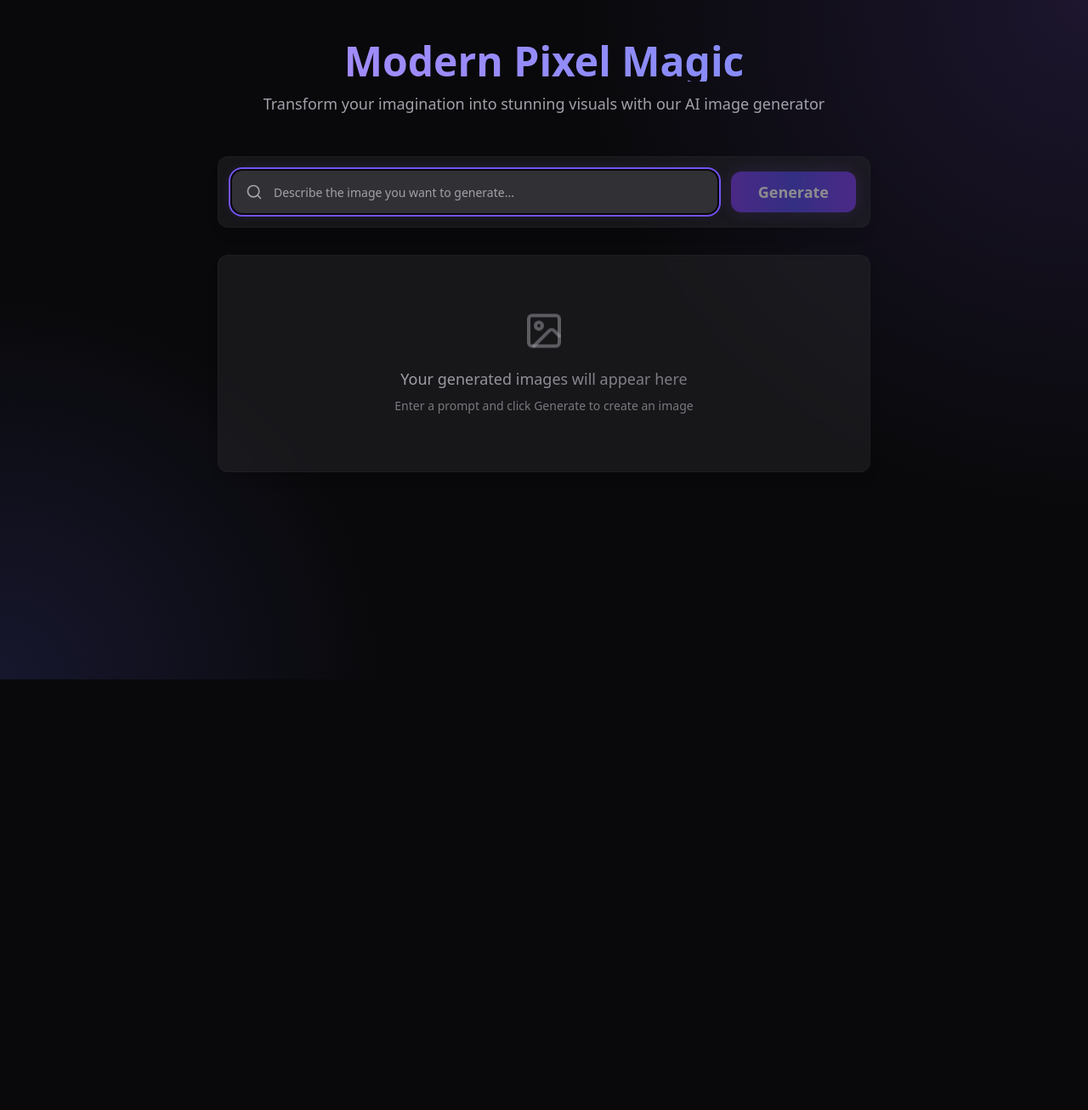
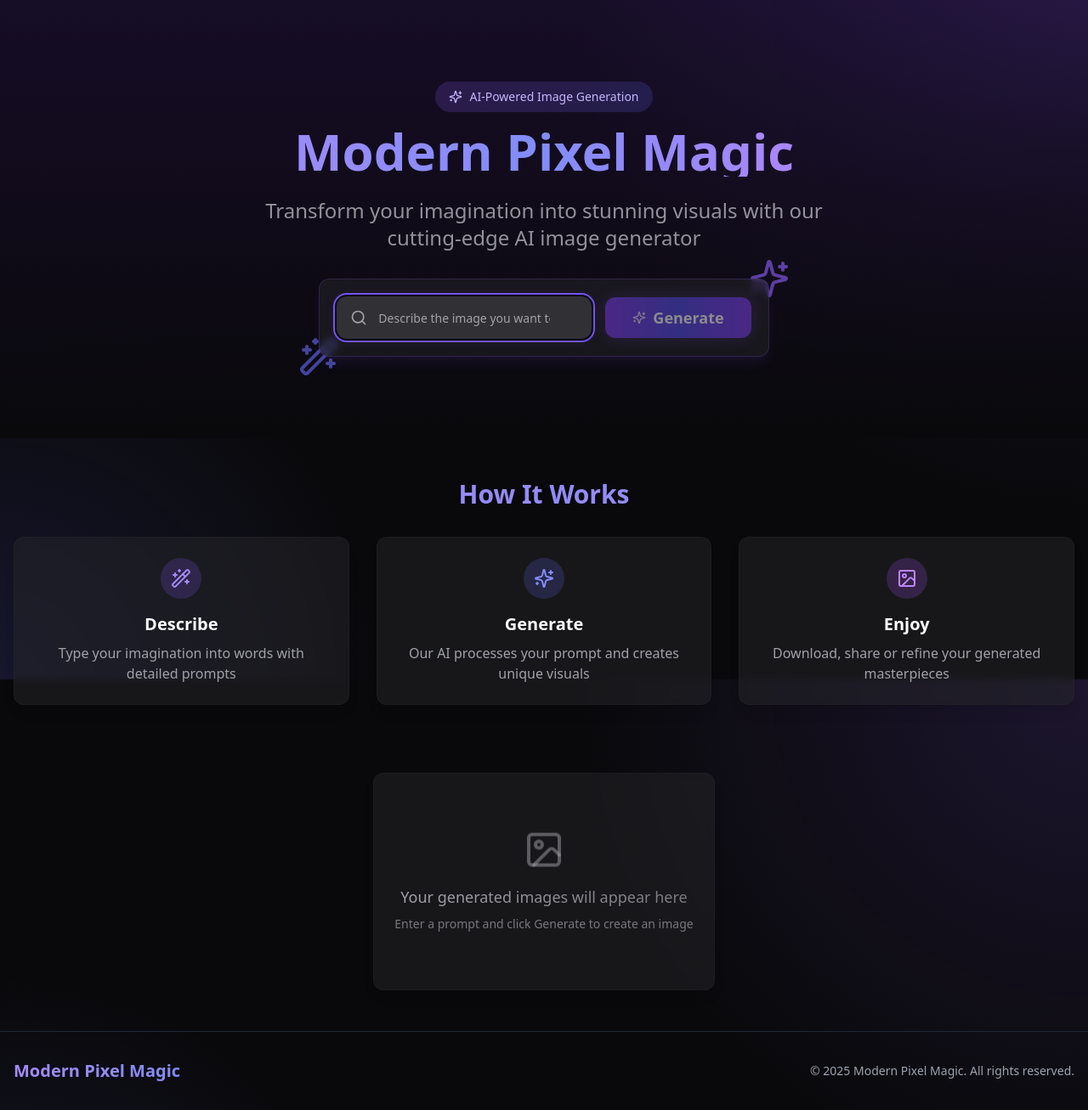
Before and after one commit to mohitdebian/PIXEL-MAGIC, a React (Vite) app: page / in a window 1280 px wide. Shown: the whole page at 85% size. Before the commit the page ends 800 px from the top, so only its background shows below. Built offline with nearby package versions, Linux system fonts and the light colour scheme.

Commit message:
Add landing page
Update the application to include a landing page.

```diff
--- a/src/components/GenerateButton.tsx
+++ b/src/components/GenerateButton.tsx
@@ -1,7 +1,7 @@
 
 import React from 'react';
 import { Button } from "@/components/ui/button";
-import { RefreshCw } from 'lucide-react';
+import { Sparkles, RefreshCw } from 'lucide-react';
 
 interface GenerateButtonProps {
   onClick: () => void;
@@ -32,7 +32,10 @@ const GenerateButton: React.FC<GenerateButtonProps> = ({
             <span>Generating...</span>
           </>
         ) : (
-          <span>Generate</span>
+          <>
+            <Sparkles className="h-5 w-5 animate-pulse" />
+            <span>Generate</span>
+          </>
         )}
       </span>
       <span className="absolute inset-0 opacity-0 group-hover:opacity-25 bg-gradient-to-r from-white/20 via-white/0 to-white/0 transition-opacity"></span>
--- a/src/components/LoadingSpinner.tsx
+++ b/src/components/LoadingSpinner.tsx
@@ -20,7 +20,7 @@ const LoadingSpinner: React.FC<LoadingSpinnerProps> = ({ size = 'medium' }) => {
         <div className={`${sizeClasses[size]} rounded-full border-4 border-transparent border-t-primary animate-spin`}></div>
       </div>
       <div className="mt-4 bg-gradient-to-r from-violet-500 to-indigo-500 bg-clip-text text-transparent font-medium animate-pulse">
-        AI Working
+        Creating Magic
       </div>
     </div>
   );
--- a/src/pages/Index.tsx
+++ b/src/pages/Index.tsx
@@ -5,6 +5,7 @@ import GenerateButton from '@/components/GenerateButton';
 import ImageGrid from '@/components/ImageGrid';
 import LoadingSpinner from '@/components/LoadingSpinner';
 import { toast } from "sonner";
+import { Sparkles, Wand2, Image as ImageIcon, Stars, ArrowRight } from 'lucide-react';
 
 // Mock function to simulate image generation
 // In a real implementation, this would call an AI image API
@@ -64,18 +65,30 @@ const Index: React.FC = () => {
   };
 
   return (
-    <div className="min-h-screen flex flex-col items-center py-12 px-4">
-      <header className="text-center mb-12 animate-fade-in">
-        <h1 className="text-4xl md:text-5xl font-bold mb-3 bg-gradient-to-r from-violet-400 to-indigo-400 text-transparent bg-clip-text">
+    <div className="min-h-screen flex flex-col items-center">
+      {/* Hero Section */}
+      <header className="w-full bg-gradient-to-b from-violet-900/20 to-background py-16 md:py-24 px-4 text-center">
+        <div className="max-w-4xl mx-auto">
+          <div className="inline-block mb-4 px-4 py-2 rounded-full bg-gradient-to-r from-violet-500/20 to-indigo-500/20 backdrop-blur-sm">
+            <span className="text-sm font-medium text-violet-300 flex items-center justify-center gap-2">
+              <Stars className="h-4 w-4" />
+              AI-Powered Image Generation
+            </span>
+          </div>
+          <h1 className="text-4xl md:text-6xl font-bold mb-6 animate-fade-in bg-gradient-to-r from-violet-400 via-indigo-400 to-purple-400 text-transparent bg-clip-text">
             Modern Pixel Magic
           </h1>
-        <p className="text-muted-foreground text-lg max-w-2xl mx-auto">
-          Transform your imagination into stunning visuals with our AI image generator
+          <p className="text-xl md:text-2xl mb-8 text-muted-foreground max-w-2xl mx-auto animate-fade-in opacity-90">
+            Transform your imagination into stunning visuals with our cutting-edge AI image generator
           </p>
-      </header>
 
+          <div className="flex flex-col gap-4 items-center mt-8 animate-fade-in">
+            <div className="relative">
+              <Sparkles className="absolute -top-6 -right-6 text-violet-500 animate-pulse w-12 h-12 opacity-70" />
+              <Wand2 className="absolute -bottom-6 -left-6 text-indigo-500 animate-pulse w-12 h-12 opacity-70" />
+              <div className="glass-card p-1 rounded-xl border border-violet-500/20 shadow-lg shadow-violet-500/10">
                 <div className="w-full max-w-3xl mx-auto">
-        <div className="flex flex-col md:flex-row gap-4 items-center glass-card p-4 rounded-xl animate-fade-in">
+                  <div className="flex flex-col md:flex-row gap-4 items-center p-4 rounded-xl animate-fade-in">
                     <div className="flex-1 w-full">
                       <PromptInput
                         onPromptChange={handlePromptChange}
@@ -90,18 +103,76 @@ const Index: React.FC = () => {
                       />
                     </div>
                   </div>
+                </div>
+              </div>
+            </div>
+          </div>
+        </div>
+      </header>
 
-        {isGenerating && (
+      <div className="w-full max-w-7xl mx-auto px-4 py-12">
+        {isGenerating ? (
           <div className="flex justify-center my-10 animate-fade-in">
             <div className="flex flex-col items-center">
               <LoadingSpinner size="large" />
-              <p className="mt-4 text-muted-foreground">Creating your masterpiece...</p>
+              <p className="mt-4 text-muted-foreground">Creating your visual masterpiece...</p>
             </div>
           </div>
-        )}
-
+        ) : images.length > 0 ? (
+          <div className="animate-fade-in">
+            <h2 className="text-3xl font-bold text-center mb-8 bg-gradient-to-r from-violet-400 to-indigo-400 text-transparent bg-clip-text">
+              Your Creations
+            </h2>
             <ImageGrid images={images} isLoading={isGenerating} />
           </div>
+        ) : (
+          <div className="flex flex-col items-center">
+            <div className="mb-12 text-center">
+              <h2 className="text-3xl font-bold mb-4 bg-gradient-to-r from-violet-400 to-indigo-400 text-transparent bg-clip-text">
+                How It Works
+              </h2>
+              <div className="grid grid-cols-1 md:grid-cols-3 gap-8 mt-8">
+                <div className="glass-card p-6 rounded-xl hover:scale-105 transition-all duration-300">
+                  <div className="w-12 h-12 mb-4 mx-auto bg-violet-500/20 rounded-full flex items-center justify-center">
+                    <Wand2 className="text-violet-400" />
+                  </div>
+                  <h3 className="text-xl font-semibold mb-2">Describe</h3>
+                  <p className="text-muted-foreground">Type your imagination into words with detailed prompts</p>
+                </div>
+                <div className="glass-card p-6 rounded-xl hover:scale-105 transition-all duration-300">
+                  <div className="w-12 h-12 mb-4 mx-auto bg-indigo-500/20 rounded-full flex items-center justify-center">
+                    <Sparkles className="text-indigo-400" />
+                  </div>
+                  <h3 className="text-xl font-semibold mb-2">Generate</h3>
+                  <p className="text-muted-foreground">Our AI processes your prompt and creates unique visuals</p>
+                </div>
+                <div className="glass-card p-6 rounded-xl hover:scale-105 transition-all duration-300">
+                  <div className="w-12 h-12 mb-4 mx-auto bg-purple-500/20 rounded-full flex items-center justify-center">
+                    <ImageIcon className="text-purple-400" />
+                  </div>
+                  <h3 className="text-xl font-semibold mb-2">Enjoy</h3>
+                  <p className="text-muted-foreground">Download, share or refine your generated masterpieces</p>
+                </div>
+              </div>
+            </div>
+            <ImageGrid images={images} isLoading={isGenerating} />
+          </div>
+        )}
+      </div>
+
+      {/* Footer Section */}
+      <footer className="w-full py-8 px-4 border-t border-gray-800">
+        <div className="max-w-7xl mx-auto flex flex-col md:flex-row justify-between items-center">
+          <div className="mb-4 md:mb-0">
+            <h3 className="font-bold text-xl bg-gradient-to-r from-violet-400 to-indigo-400 text-transparent bg-clip-text">
+              Modern Pixel Magic
+            </h3>
+          </div>
+          <p className="text-sm text-gray-400">
+            © {new Date().getFullYear()} Modern Pixel Magic. All rights reserved.
+          </p>
+        </div>
+      </footer>
     </div>
   );
 };
```
Lines whose indentation alone changed are shown as unchanged.
